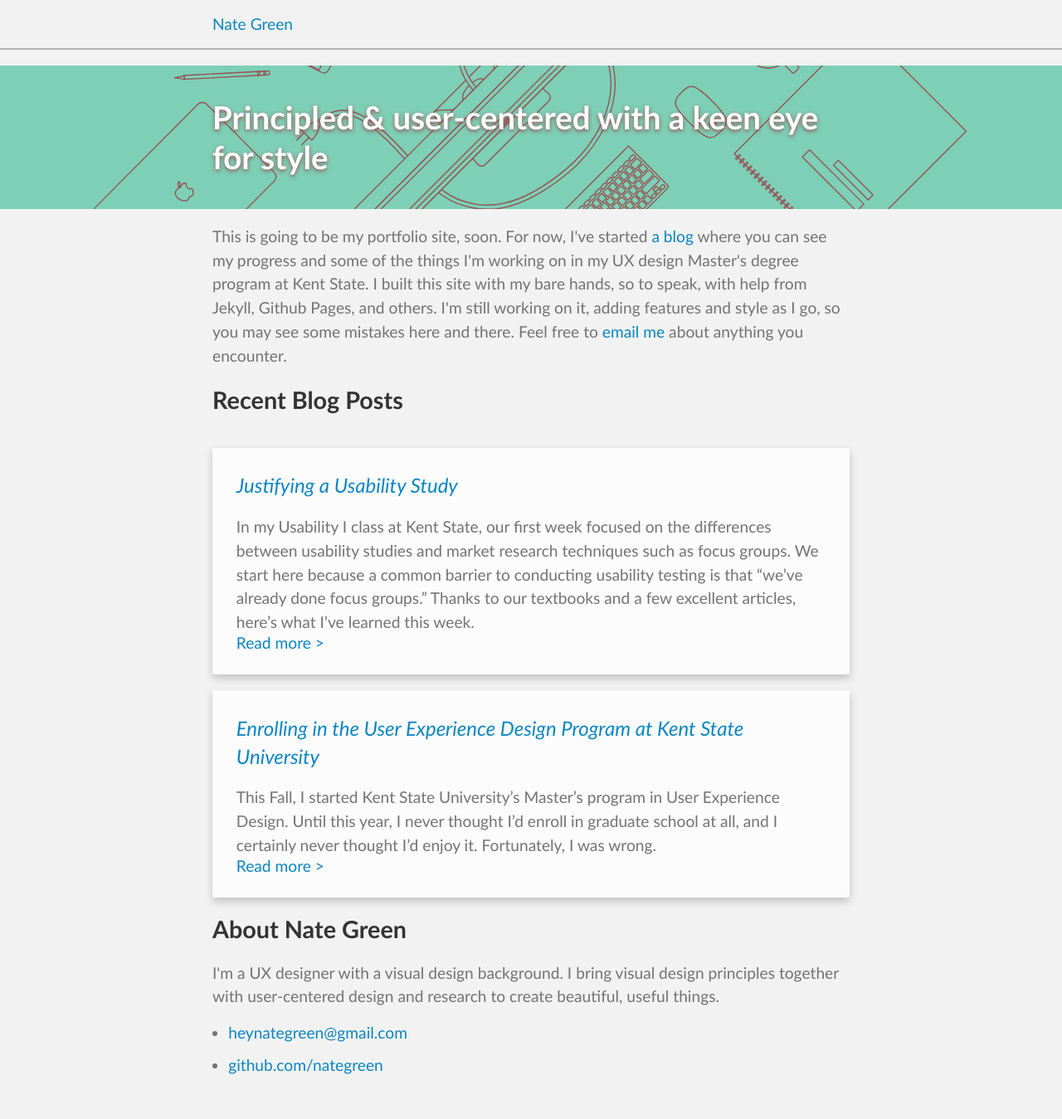
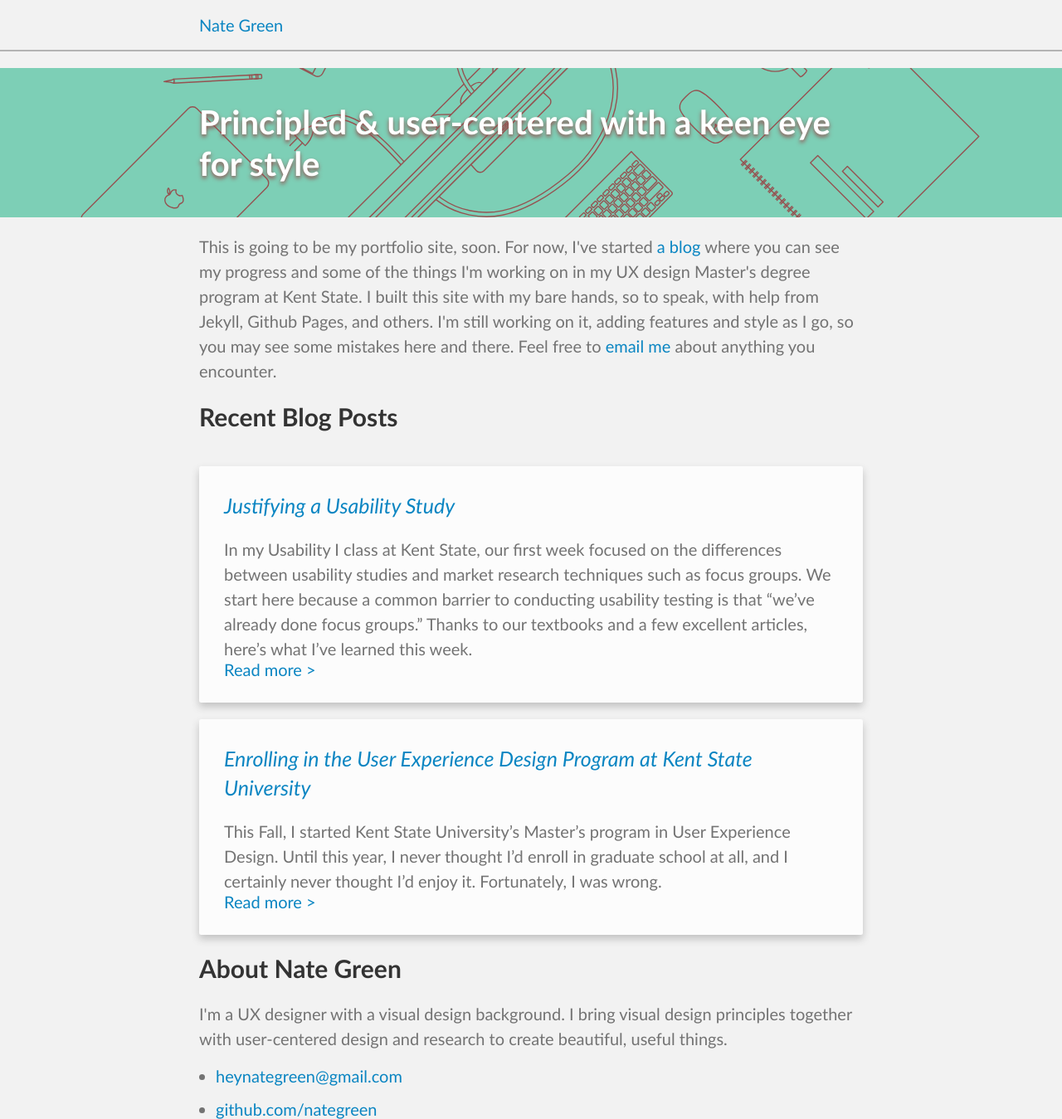
Before and after one commit to nategreen/old-website, a Jekyll site: the page built from index.html, in a window 1280 px wide. Shown: the whole page at 83% size. Built offline with Jekyll 4.4.1, drawn with Linux system fonts in a browser that asks for light colours; before the commit the page ends 1295 px from its top, so only the background shows below that.

Commit message:
change _sections.scss to _special-styling.scss, change MQs for font-size to ems instead of %

```diff
--- a/_sass/_base.scss
+++ b/_sass/_base.scss
@@ -63,11 +63,11 @@ html {
   background-color: $background-color;
 
   @include media-query($tablet) {
-    font-size: 110%;
+    font-size: 1.125em;
   }
 
   @include media-query($laptop) {
-    font-size: 120%;
+    font-size: 1.25em;
   }
 }
 
--- a/css/main.scss
+++ b/css/main.scss
@@ -58,5 +58,5 @@
 @import
         "base",
         "layout",
-        "sections"
+        "special-styling"
 ;
```
Also changed, not shown: _sass/_special-styling.scss (renamed from _sass/_sections.scss).
